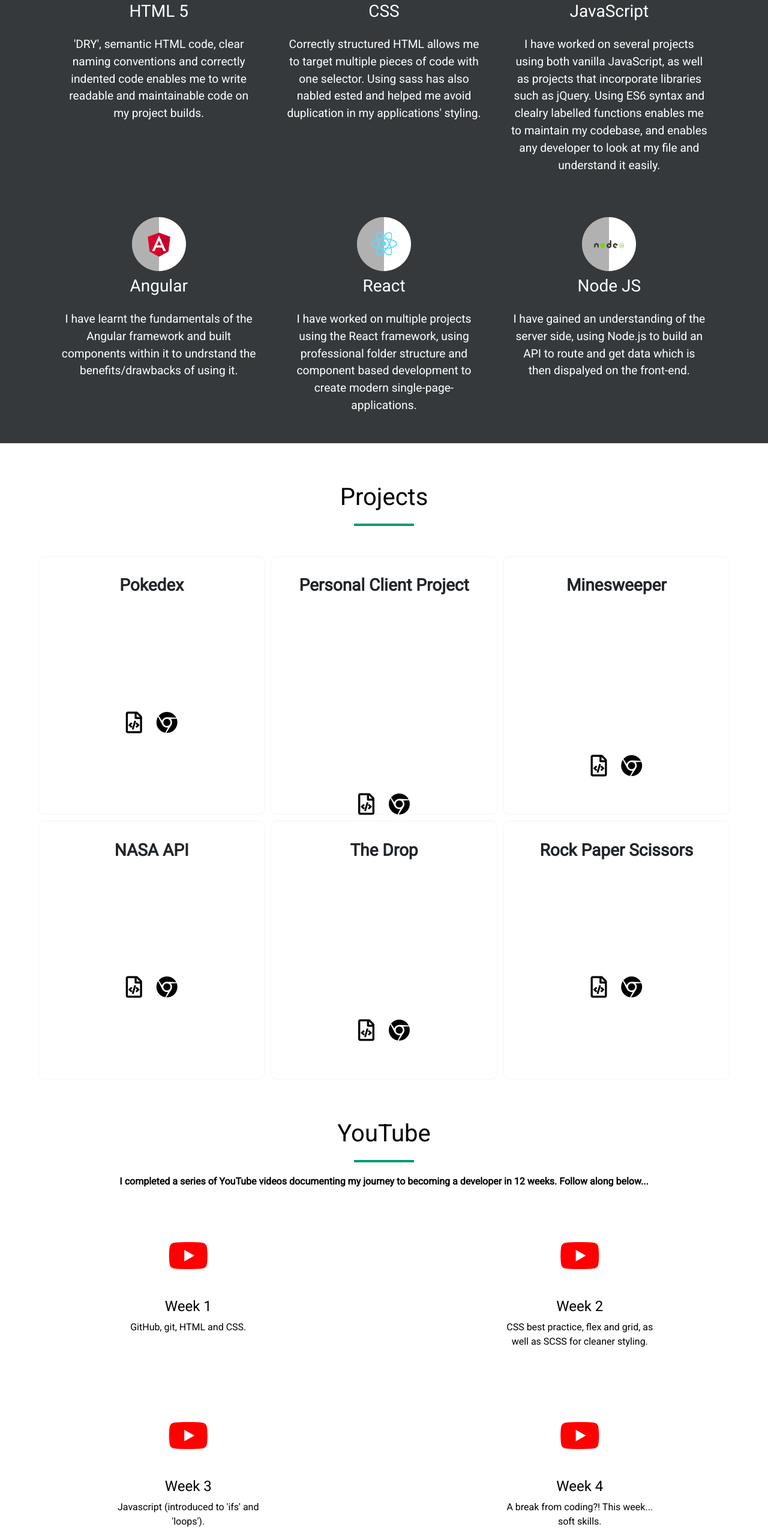
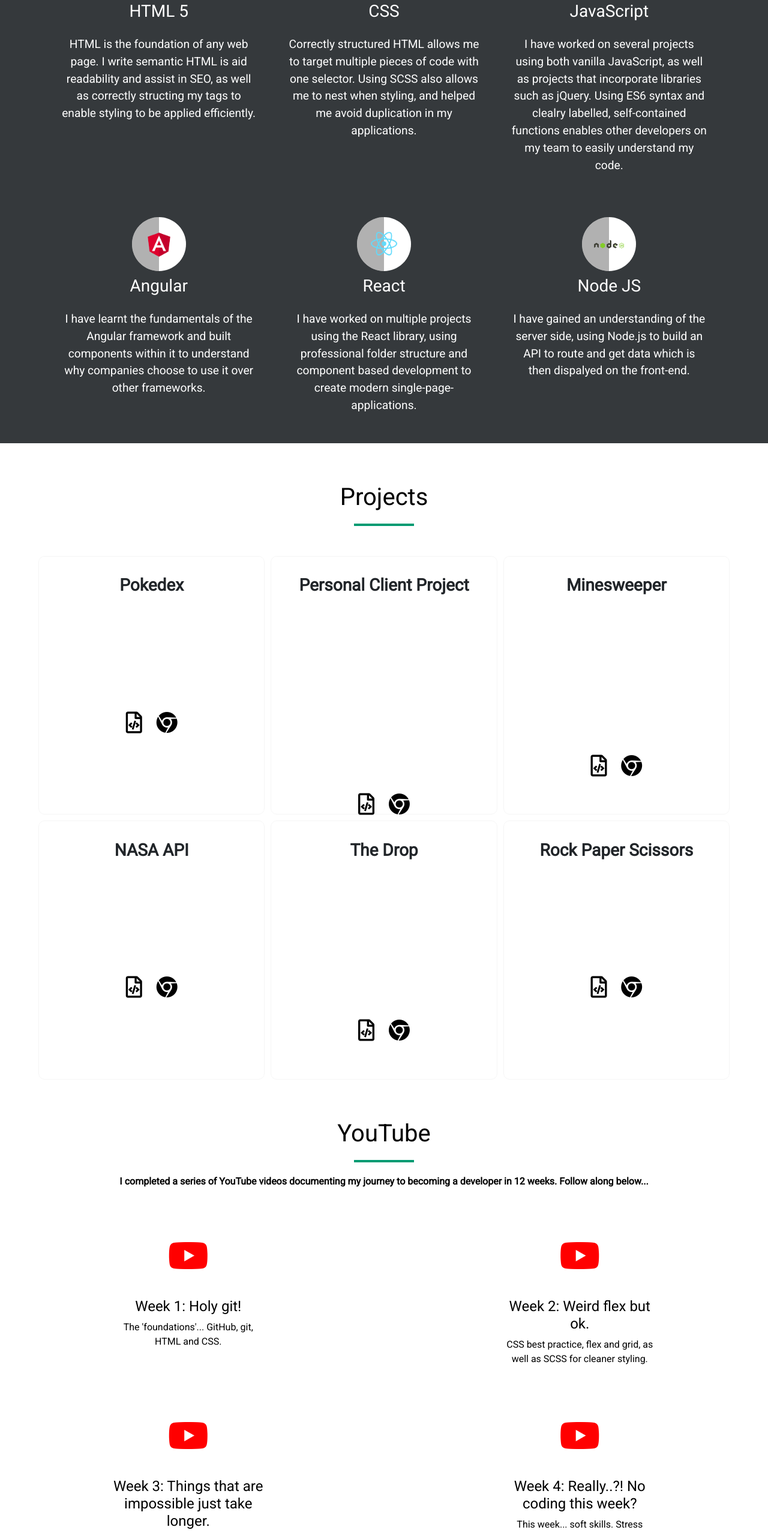
Before and after one commit to sam-joyce/portfolio, a website: page index.html in a window 1280 px wide. Shown: the part 2002-4558 px from the top of the page at 60% size. Drawn offline with nearby package versions, Linux system fonts and the light colour scheme.

Commit message:
typos corrected - skills section reworded - hover removed from socials

```diff
--- a/index.html
+++ b/index.html
@@ -122,8 +122,7 @@
           </div>
           <h3>HTML 5</h3>
         </div>
-        <p>'DRY', semantic HTML code, clear naming conventions and correctly indented code enables me to write readable and maintainable
-          code on my project builds.</p>
+        <p>HTML is the foundation of any web page. I write semantic HTML is aid readability and assist in SEO, as well as correctly structing my tags to enable styling to be applied efficiently.</p>
       </div>
       <div class="skill-box">
         <div class="skill-title">
@@ -132,8 +131,7 @@
           </div>
           <h3>CSS</h3>
         </div>
-        <p>Correctly structured HTML allows me to target multiple pieces of code with one selector. Using sass has also
-          nabled ested and helped me avoid duplication in my applications' styling.</p>
+        <p>Correctly structured HTML allows me to target multiple pieces of code with one selector. Using SCSS also allows me to nest when styling, and helped me avoid duplication in my applications.</p>
       </div>
       <div class="skill-box">
         <div class="skill-title">
@@ -143,8 +141,7 @@
           <h3>JavaScript</h3>
         </div>
         <p>I have worked on several projects using both vanilla JavaScript, as well as projects that incorporate
-          libraries such as jQuery. Using ES6 syntax and clealry labelled functions enables me to maintain my codebase,
-          and enables any developer to look at my file and understand it easily.</p>
+          libraries such as jQuery. Using ES6 syntax and clealry labelled, self-contained functions enables other developers on my team to easily understand my code.</p>
       </div>
       <div class="skill-box">
         <div class="skill-title">
@@ -153,7 +150,7 @@
           </div>
           <h3>Angular</h3>
         </div>
-        <p>I have learnt the fundamentals of the Angular framework and built components within it to undrstand the benefits/drawbacks of using it.</p>
+        <p>I have learnt the fundamentals of the Angular framework and built components within it to understand why companies choose to use it over other frameworks.</p>
       </div>
       <div class="skill-box">
         <div class="skill-title">
@@ -162,7 +159,7 @@
           </div>
           <h3>React</h3>
         </div>
-        <p>I have worked on multiple projects using the React framework, using professional folder structure and
+        <p>I have worked on multiple projects using the React library, using professional folder structure and
           component based development to create modern single-page-applications.</p>
       </div>
       <div class="skill-box">
@@ -189,7 +186,7 @@
       <article id="p1">
         <div class=project-boxes>
           <h3>Pokedex</h3>
-          <p>This project was produced in week 7 of the nology course and pulls data from firestore (firebase databse). The user can type input and matching pokemon are returned.</p>
+          <p>This project was produced in week 7 of the nology course and pulls data from firestore (firebase database). The user can type input and matching pokemon are returned.</p>
           <p>HTML | CSS/SCSS | JavaScript | React | Firebase | Search Functionality</p>
           <a href="https://github.com/sam-joyce/pokemon" target="_blank"><i class="far fa-file-code"></i></a>
           <a href="https://sam-joyce.github.io/pokemon/" target="_blank"><i class="fab fa-chrome"></i></a>
@@ -208,7 +205,7 @@
       <article id="p3">
         <div class=project-boxes>
           <h3>Minesweeper</h3>
-          <p>Comleted in week 5 of the nology course after I was challenged to complete a game of my choosing with my new found JavaScript skills. The board is dynamically rendered using a JS function, and bombs are randomly assigned across the board. A recursive function checks cells surrounding the users 'click'.</p>
+          <p>Completed in week 5 of the nology course after I was challenged to complete a game of my choosing with my new found JavaScript skills. The board is dynamically rendered using a JS function, and bombs are randomly assigned across the board. A recursive function checks cells surrounding the users 'click'.</p>
           <p>HTML | CSS/SCSS | JavaScript</p>
           <a href="https://github.com/sam-joyce/minesweeper" target="_blank"><i class="far fa-file-code"></i></a>
           <a href="https://sam-joyce.github.io/minesweeper/" target="_blank"><i class="fab fa-chrome"></i></a>
@@ -255,23 +252,23 @@
     <div class="box-around">
       <div class="item">
         <a href="https://www.youtube.com/channel/UCe0A51Cg9em64q4k_6NzdcQ?view_as=subscriber" target="_blank"><i class="fab fa-youtube"></i></a>
-        <h4>Week 1</h4>
-        <p>GitHub, git, HTML and CSS.</p>
+        <h4>Week 1: Holy git!</h4>
+        <p>The 'foundations'... GitHub, git, HTML and CSS.</p>
       </div>
       <div class="item">
         <a href="https://www.youtube.com/channel/UCe0A51Cg9em64q4k_6NzdcQ?view_as=subscriber" target="_blank"><i class="fab fa-youtube"></i></a>
-        <h4>Week 2</h4>
+        <h4>Week 2: Weird flex but ok.</h4>
         <p>CSS best practice, flex and grid, as well as SCSS for cleaner styling.</p>
       </div>
       <div class="item">
         <a href="https://www.youtube.com/channel/UCe0A51Cg9em64q4k_6NzdcQ?view_as=subscriber" target="_blank"><i class="fab fa-youtube"></i></a>
-        <h4>Week 3</h4>
-        <p>Javascript (introduced to 'ifs' and 'loops').</p>
+        <h4>Week 3: Things that are impossible just take longer.</h4>
+        <p>Javascript (introduced to 'ifs', 'loops' and 'functions').</p>
       </div>
       <div class="item">
         <a href="https://www.youtube.com/channel/UCe0A51Cg9em64q4k_6NzdcQ?view_as=subscriber" target="_blank"><i class="fab fa-youtube"></i></a>
-        <h4>Week 4</h4>
-        <p>A break from coding?! This week... soft skills.</p>
+        <h4>Week 4: Really..?! No coding this week?</h4>
+        <p>This week... soft skills. Stress management, conflict resolution, productivity... you name it!</p>
       </div>
     </div>
   </section>
--- a/main.scss
+++ b/main.scss
@@ -10,10 +10,6 @@ $base-margin: 8px;
   margin: 0px;
   padding: 0px;
 }
-
-// a {
-//   color: $white !important;
-// }
 
 .page1 {
   height: 100vh;
@@ -48,7 +44,6 @@ $base-margin: 8px;
     }
   }
 }
-
 
 .arrow{
   position: absolute;
@@ -85,8 +80,6 @@ $base-margin: 8px;
       transform: rotate(45deg) translate(20px,20px);
   }
 }
-
-
 
 .navbar {
   background-color: $black;
@@ -241,7 +234,6 @@ h1 {
   align-items: flex-start;
   grid-template-columns: (1fr 1fr 1fr);
   justify-content: center;
-  // align-items: center;
   text-align: center;
   font-size: 1.2rem;
   gap: 1rem;
@@ -394,8 +386,6 @@ h1 {
         p {
           color: $white;
         }
-
-
       }
     }
   }
@@ -456,8 +446,7 @@ h1 {
 
 .box-around {
   width: 100vw;
-  height: 600px;
-  // border: 2px solid red;
+  height: 650px;
   display: grid;
   grid-template-columns: 40% 40%;
   grid-template-rows: 275px 275px;
@@ -467,7 +456,6 @@ h1 {
   margin-top: 30px;
 
   .item {
-    // border: 2px solid red;
     margin: auto 0;
     height: 250px;
     width: 250px;
@@ -584,8 +572,6 @@ footer {
       &:hover {
         color: $accent;
         text-decoration: none;
-        transform: translateY(-10px);
-        transition: 0.4s ease;
       }
     }
   }
```
Also changed, not shown: main.css, 1 other file.
